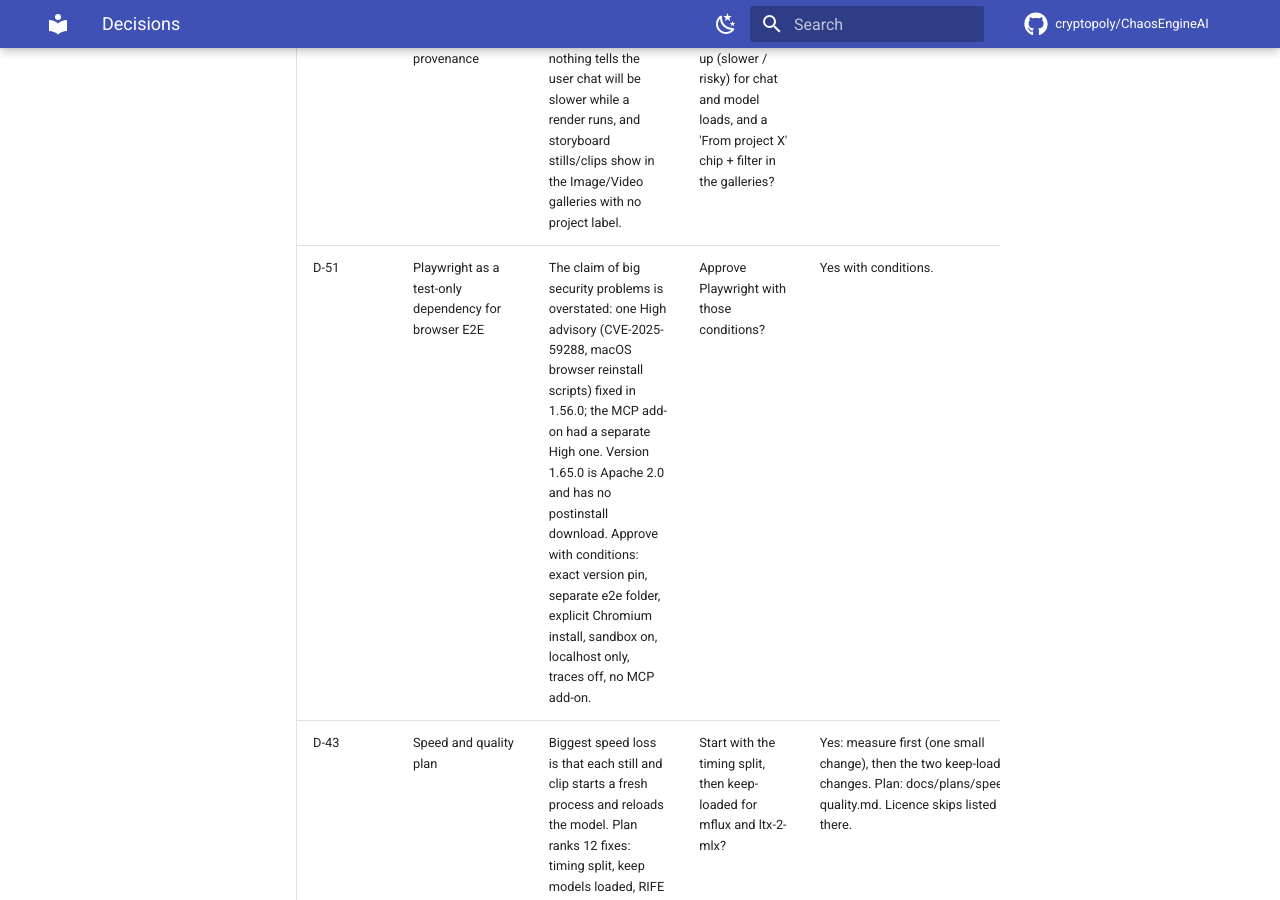
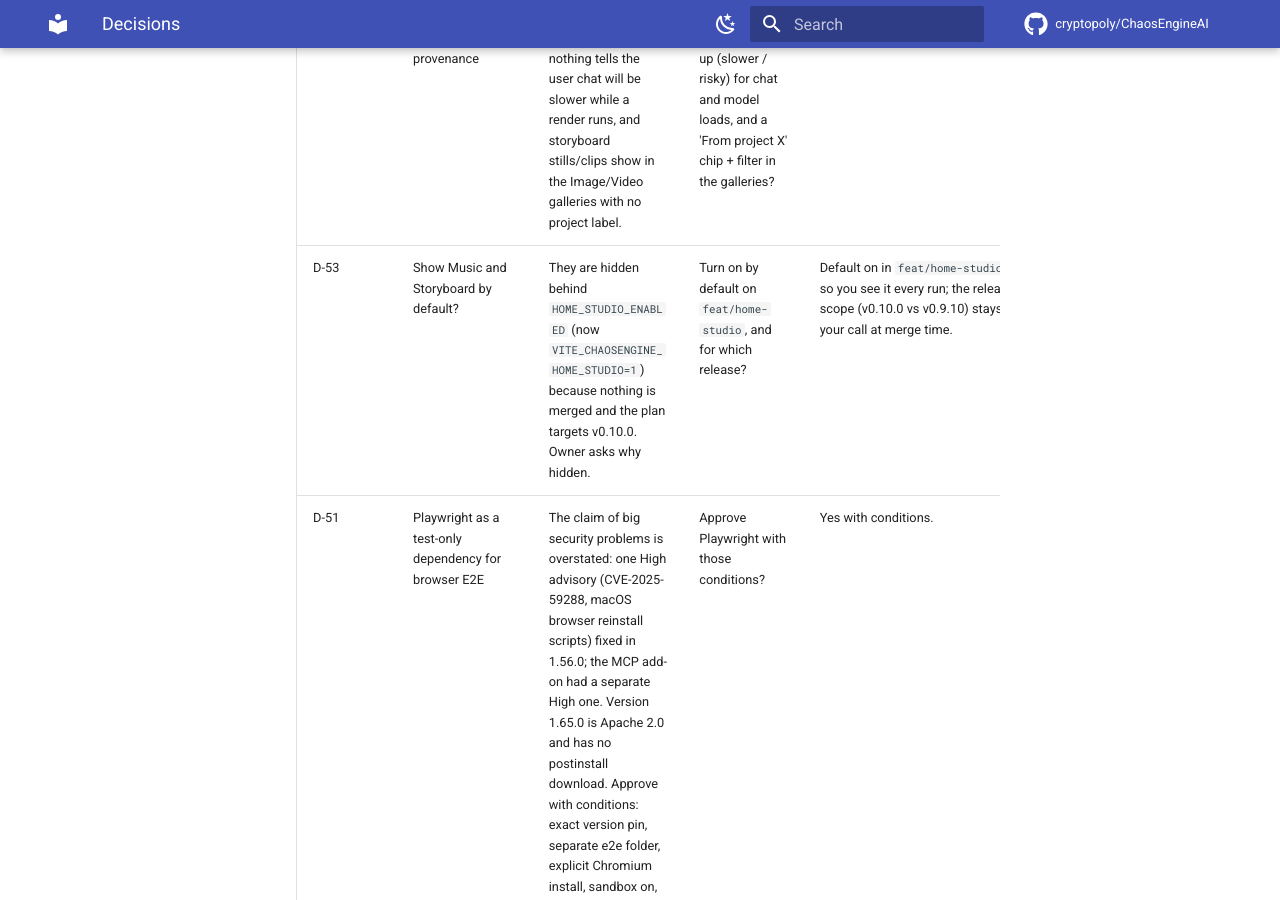
Before and after one commit to cryptopoly/ChaosEngineAI, an MkDocs documentation site: the page built from docs/hub/decisions.md, in a window 1280 px wide and 900 px high, scrolled down 1367 px. Built offline with MkDocs 1.6.1 and Material for MkDocs 9.7.7, drawn with Linux system fonts in a browser that asks for light colours; comment, search, counter and statistics services are not loaded.

Commit message:
hub: log D-53 home studio default

```diff
--- a/docs/hub/decisions.md
+++ b/docs/hub/decisions.md
@@ -14,6 +14,7 @@ One row per decision. Use the buttons above the table to show one status (banked
 | D-48 | Next video models for storyboard clips (D-40 follow-up) | Wan 2.2 I2V (Apache 2.0, start and end frame, already in catalog, slow on Mac) then Kandinsky 6.0 Lite (MIT, start frame, very slow on Mac). HunyuanVideo 1.5 and MiniMax/Pika H3 licences exclude the UK/EU: cannot ship. | Wire Wan 2.2 I2V for storyboard clips (about 1 to 2 days), mainly for NVIDIA users? | Yes, after v2 wave 1. | done (merged into feat/home-studio 2026-11-07). Benchmark on M4 Max 64 GB, 33 frames: LTX-2.5 q4 768x448 about 57 s, 18.6 GB; Wan 2.2 I2V A14B 4-step Q4 480x272 about 105 s warm, 54 GB, 768x448 does not fit. Wan moves better, softer, no sound. LTX stays default on 64 GB Macs; Wan wired with start and end image, labelled with its cost; stronger choice on CUDA (untested). Report: docs/research/wan-vs-ltx-bench.md. Then removed (owner 2026-11-08): not worth shipping, branch feat/remove-wan. | 2026-11-07 | [research](https://github.com/cryptopoly/ChaosEngineAI/blob/feat/home-studio/docs/research/new-video-models.md) |
 | D-49 | ffmpeg download: become the LGPL distributor on macOS | Plan ready (docs/plans/ffmpeg-download.md, about 9.5 days). Today we ship no ffmpeg: the Setup page installs a GPL build from PyPI on the user's machine. Our own macOS LGPL build would make us a distributor for the first time (small duty: licence text, exact source, checksums). ltx-2-mlx hard-codes libx264, so the LTX venv keeps its own ffmpeg. | Accept hosting our own signed LGPL macOS build on GitHub Releases, with pinned BtbN LGPL builds for Windows and Linux? | Owner doubtful. Lighter alternative: no ffmpeg of ours. Keep today's path (Setup installs imageio-ffmpeg from PyPI on the user's click; PyPI is the distributor) plus a first-use prompt, and pin BtbN LGPL downloads for Windows/Linux only. Revisit our own macOS build if the project ever sells or bundles. Needs owner yes/no. | decided (owner 2026-11-08: lighter path, no own ffmpeg build). Plan: first-use 'Install video tools' prompt using imageio-ffmpeg on every OS (Setup page, user's click); Windows and Linux: optional pinned BtbN LGPL download with SHA-256; macOS: imageio-ffmpeg only; encoder chooser stays useful. Build after storyboard v2 lands (shared ffmpeg files). | 2026-11-07 | [plan](https://github.com/cryptopoly/ChaosEngineAI/blob/feat/home-studio/docs/plans/ffmpeg-download.md) |
 | D-50 | Busy-machine guard and gallery provenance | Chat has only a low-memory floor: nothing tells the user chat will be slower while a render runs, and storyboard stills/clips show in the Image/Video galleries with no project label. | Add a 'machine is busy' heads-up (slower / risky) for chat and model loads, and a 'From project X' chip + filter in the galleries? | Yes (owner asked 2026-11-08). Branch feat/busy-guard. | decided (owner asked) | 2026-11-08 | |
+| D-53 | Show Music and Storyboard by default? | They are hidden behind `HOME_STUDIO_ENABLED` (now `VITE_CHAOSENGINE_HOME_STUDIO=1`) because nothing is merged and the plan targets v0.10.0. Owner asks why hidden. | Turn on by default on `feat/home-studio`, and for which release? | Default on in `feat/home-studio` so you see it every run; the release scope (v0.10.0 vs v0.9.10) stays your call at merge time. | open | 2026-11-07 | |
 | D-51 | Playwright as a test-only dependency for browser E2E | The claim of big security problems is overstated: one High advisory (CVE-2025-59288, macOS browser reinstall scripts) fixed in 1.56.0; the MCP add-on had a separate High one. Version 1.65.0 is Apache 2.0 and has no postinstall download. Approve with conditions: exact version pin, separate e2e folder, explicit Chromium install, sandbox on, localhost only, traces off, no MCP add-on. | Approve Playwright with those conditions? | Yes with conditions. | decided (owner 2026-11-09: approved with conditions; installed as e2e/ sub-package, @playwright/test 1.65.0 pinned, 7 specs pass) | 2026-11-07 | [research](https://github.com/cryptopoly/ChaosEngineAI/blob/feat/home-studio/docs/research/playwright-security.md) |
 | D-43 | Speed and quality plan | Biggest speed loss is that each still and clip starts a fresh process and reloads the model. Plan ranks 12 fixes: timing split, keep models loaded, RIFE interpolation, fp16 for LTX, SeedVR2 upscale, Z-Image through mflux, voice chunking. | Start with the timing split, then keep-loaded for mflux and ltx-2-mlx? | Yes: measure first (one small change), then the two keep-loaded changes. Plan: docs/plans/speed-quality.md. Licence skips listed there. | decided in part (2026-11-08): timing split + warm stills shipped (23-41% faster, identical output); warm LTX worker built but OFF by default (only ~4% per clip for 12 GB held; opt in with CHAOSENGINE_WARM_LTX=1). Next: RIFE interpolation and LTX fp16 for real clip gains. | 2026-11-07 | [plan](https://github.com/cryptopoly/ChaosEngineAI/blob/feat/home-studio/docs/plans/speed-quality.md) |
 | D-44 | M4 Max timings vs competition | Image and LTX video are in line with the fastest Mac runtimes; music is faster than other Mac reports; Wan video (diffusers on MPS) and old bf16 LTX rows are slower; voice is fast but only Kokoro. | Hide or retime the slow bf16 LTX rows on 64 GB Macs and test an MLX path for Wan? | Yes to both, after D-43's timing split. Report: docs/research/m4max-generation-times.md. | open | 2026-11-07 | [report](https://github.com/cryptopoly/ChaosEngineAI/blob/feat/home-studio/docs/research/m4max-generation-times.md) |
```
